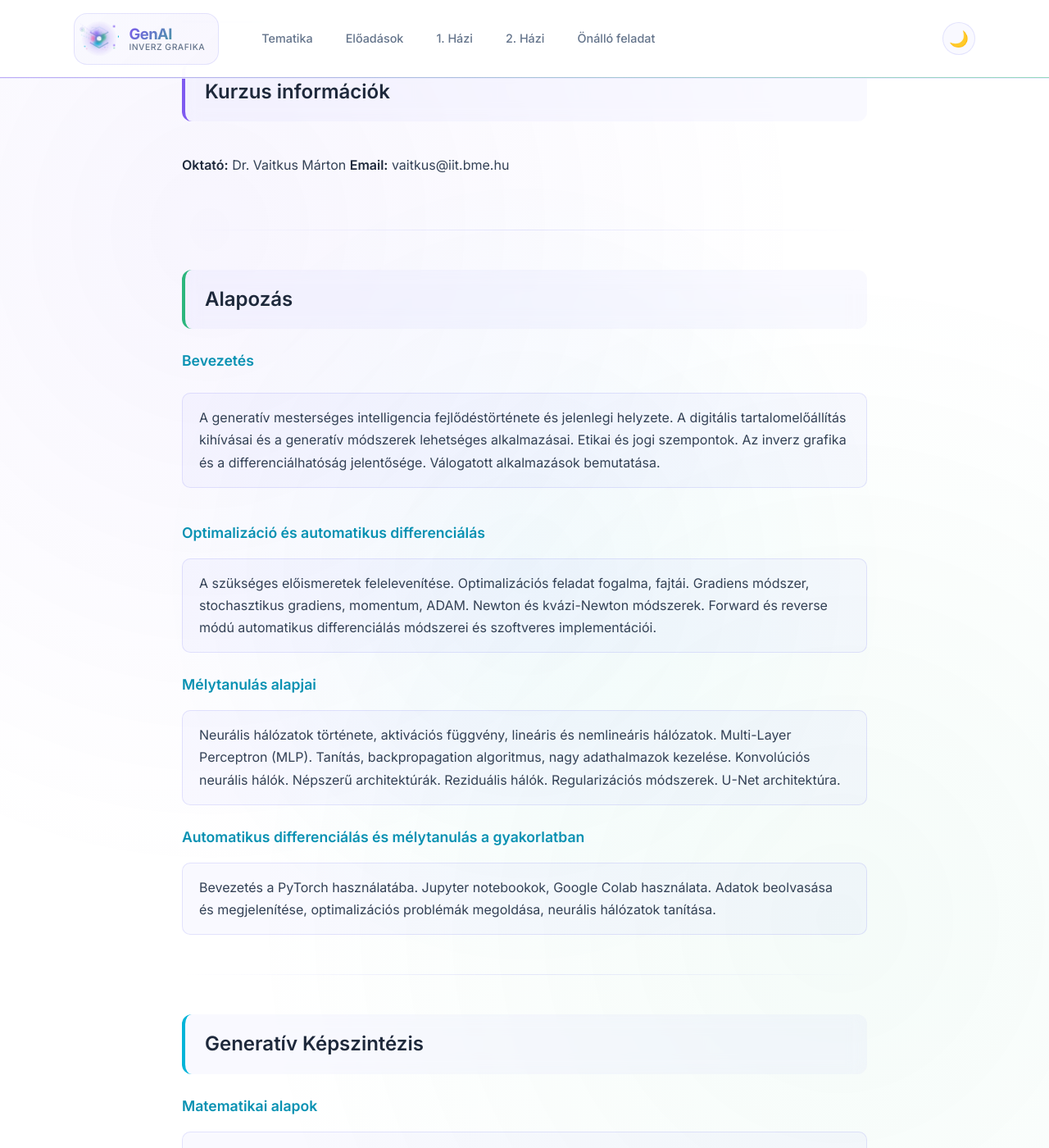
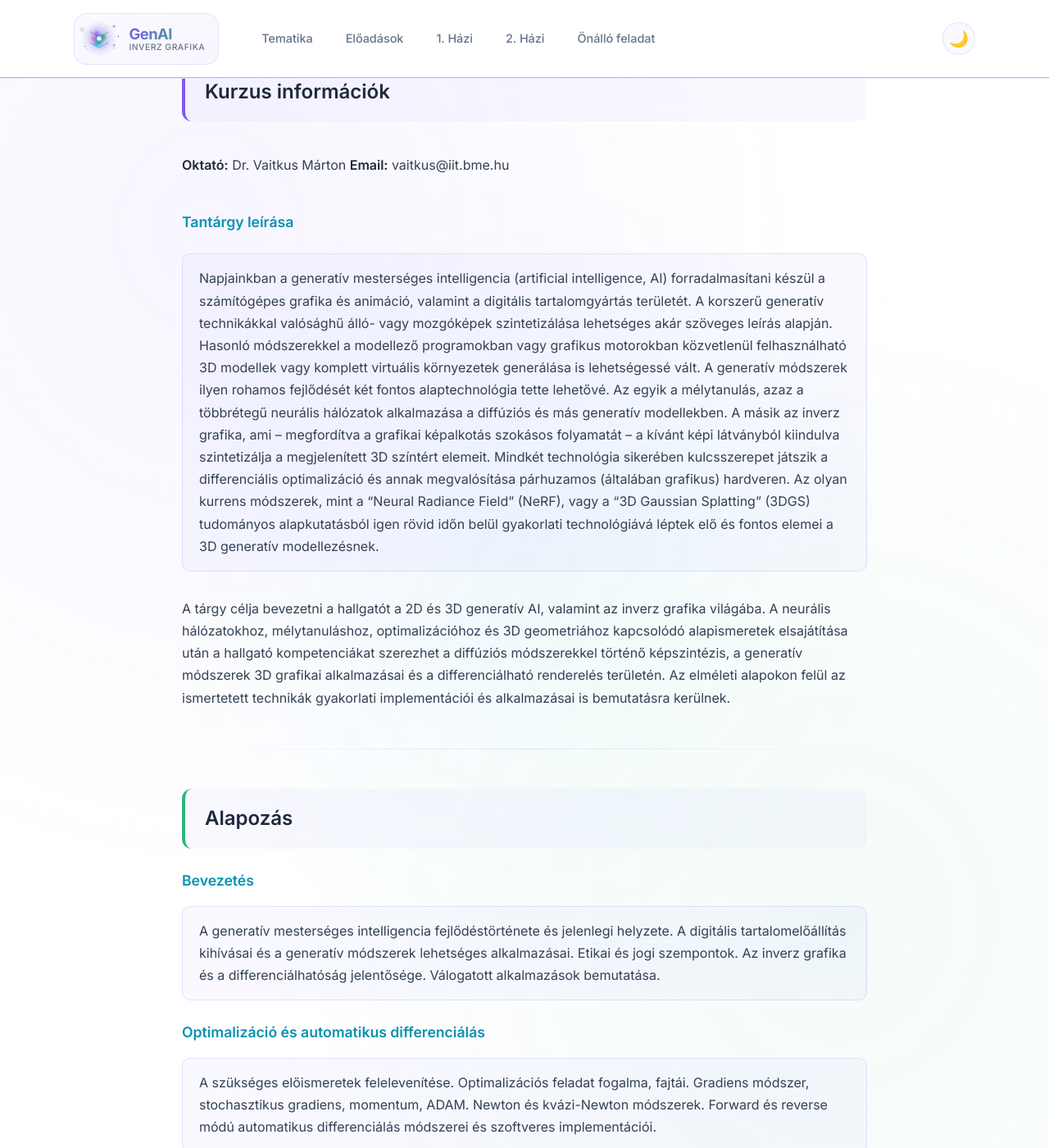
Before and after one commit to VaitkusM/genai-inverse-graphics-bme-vik-iit, a Jekyll site: the page built from index.md, in a window 1280 px wide and 1400 px high, scrolled down 663 px. Shown: the whole window at 82% size. Built offline with Jekyll 4.4.1, drawn with Linux system fonts in a browser that asks for light colours.

Commit message:
Sync from private repository

```diff
--- a/_config.yml
+++ b/_config.yml
@@ -1,7 +1,7 @@
 title: "Generatív AI és inverz módszerek a képszintézisben"
 description: "Budapesti Műszaki és Gazdaságtudományi Egyetem"
-baseurl: "/genai-inverse-graphics-bme-vik-iit"
-url: "https://vaitkusm.github.io"
+baseurl: ""
+url: ""
 
 markdown: kramdown
 highlighter: rouge
--- a/index.md
+++ b/index.md
@@ -11,6 +11,12 @@ title: Tematika
 
 **Oktató:** Dr. Vaitkus Márton
 **Email:** vaitkus@iit.bme.hu
+
+### Tantárgy leírása
+
+Napjainkban a generatív mesterséges intelligencia (artificial intelligence, AI) forradalmasítani készül a számítógépes grafika és animáció, valamint a digitális tartalomgyártás területét. A korszerű generatív technikákkal valósághű álló- vagy mozgóképek szintetizálása lehetséges akár szöveges leírás alapján. Hasonló módszerekkel a modellező programokban vagy grafikus motorokban közvetlenül felhasználható 3D modellek vagy komplett virtuális környezetek generálása is lehetségessé vált. A generatív módszerek ilyen rohamos fejlődését két fontos alaptechnológia tette lehetővé. Az egyik a mélytanulás, azaz a többrétegű neurális hálózatok alkalmazása a diffúziós és más generatív modellekben. A másik az inverz grafika, ami – megfordítva a grafikai képalkotás szokásos folyamatát – a kívánt képi látványból kiindulva szintetizálja a megjelenített 3D színtért elemeit. Mindkét technológia sikerében kulcsszerepet játszik a differenciális optimalizáció és annak megvalósítása párhuzamos (általában grafikus) hardveren. Az olyan kurrens módszerek, mint a "Neural Radiance Field" (NeRF), vagy a "3D Gaussian Splatting" (3DGS) tudományos alapkutatásból igen rövid időn belül gyakorlati technológiává léptek elő és fontos elemei a 3D generatív modellezésnek.
+
+A tárgy célja bevezetni a hallgatót a 2D és 3D generatív AI, valamint az inverz grafika világába. A neurális hálózatokhoz, mélytanuláshoz, optimalizációhoz és 3D geometriához kapcsolódó alapismeretek elsajátítása után a hallgató kompetenciákat szerezhet a diffúziós módszerekkel történő képszintézis, a generatív módszerek 3D grafikai alkalmazásai és a differenciálható renderelés területén. Az elméleti alapokon felül az ismertetett technikák gyakorlati implementációi és alkalmazásai is bemutatásra kerülnek.
 
 ---
 
```
Also changed, not shown: .github/workflows/jekyll.yml (deleted).
